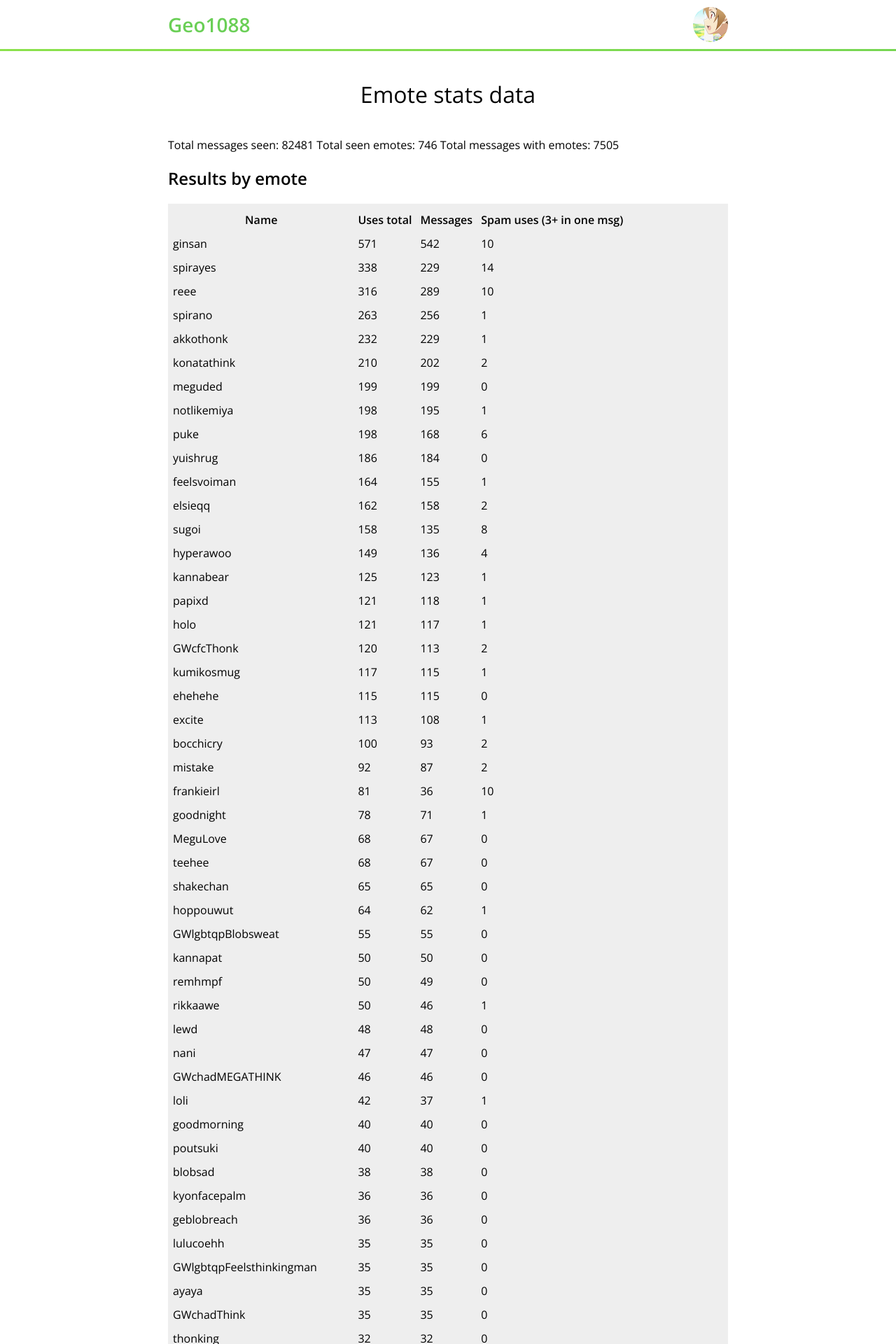
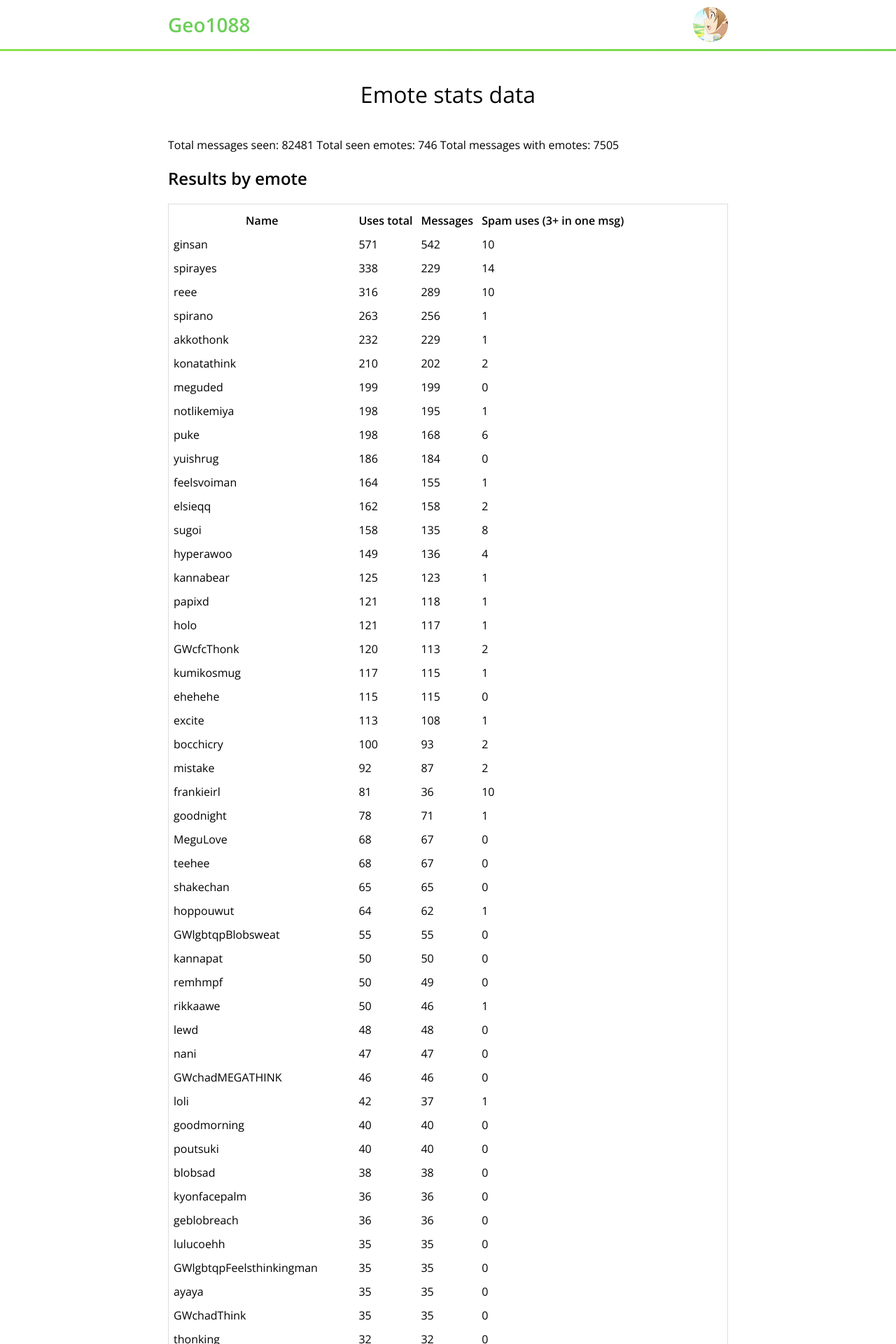
Before and after one commit to geo1088/geo1088.github.io, a Jekyll site: the page built from stats-temp.md, in a window 1280 px wide. Shown: the top 1920 px of the page at 70% size. Built offline with Jekyll 4.4.1, drawn with Linux system fonts in a browser that asks for light colours.

Commit message:
Update base.css

```diff
--- a/css/base.css
+++ b/css/base.css
@@ -294,13 +294,13 @@
 
 table {
     display: block;
-    background: #EEE;
+    border: 1px solid #DDD;
     padding: 5px 0;
 }
 tr {
     padding: 0 5px;
 }
-tr + tr {
+tbody tr {
     border-top: 1px solid #DDD;
 }
 th, td {
```
